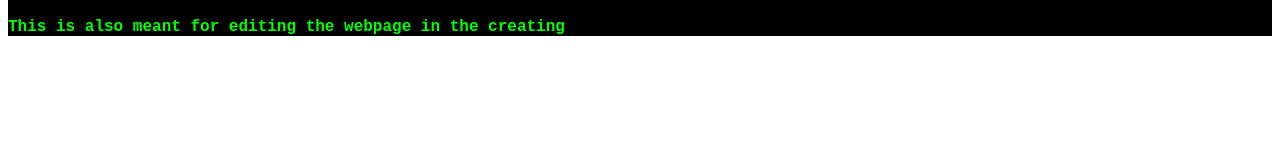
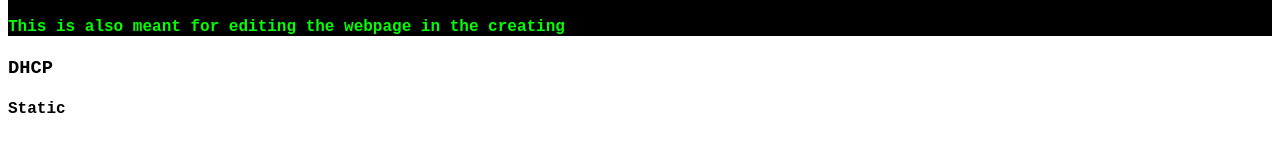
Before and after one commit to KN-Thinley/vercel, a plain HTML site: page index.html in a window 1280 px wide. Shown: the part 466-618 px from the top of the page. Drawn offline with Linux system fonts and the light colour scheme.

Commit message:
this is cisco packet tracer

```diff
--- a/index.html
+++ b/index.html
@@ -60,6 +60,10 @@
         <h4>This is also meant for editing the webpage in the creating</h4>
 
     </div>
+    <div class="cisco-packet-tracer">
+        <h3>DHCP</h3>
+        <h4>Static</h4>
+    </div>
 
 
     <script src="script.js"></script>
```
